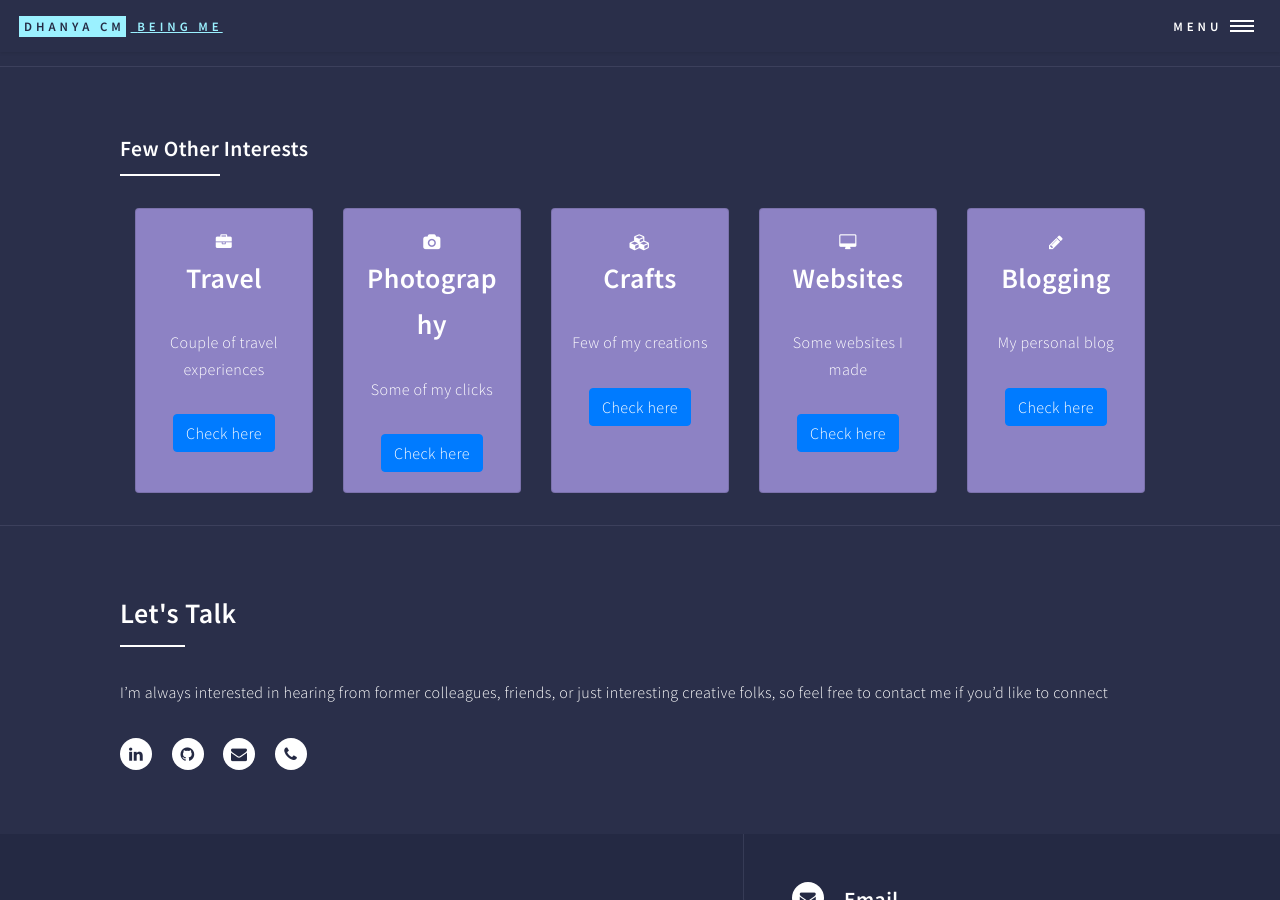
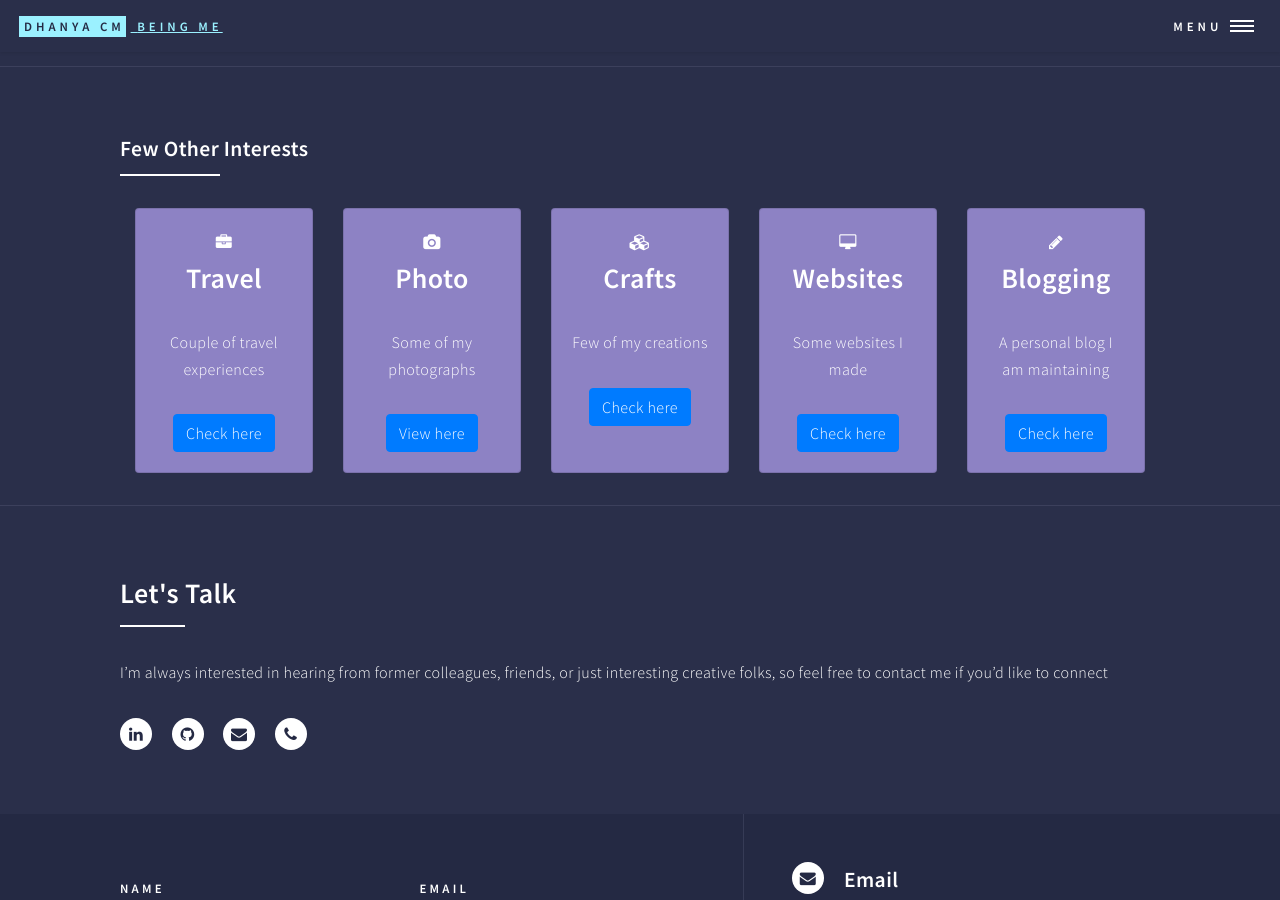
Before and after one commit to dhanyacm/dhanyacm, a Jekyll site: the page built from resume.html, in a window 1280 px wide and 900 px high, scrolled down 2601 px. Built offline with Jekyll 4.4.1, drawn with Linux system fonts in a browser that asks for light colours; a script that is not in the unit is left out.

Commit message:
Update resume.html

```diff
--- a/resume.html
+++ b/resume.html
@@ -271,9 +271,9 @@ transformation phase </li>
 														<div class="icon">
 															<i class="fa fa-camera"></i><!-- Icon -->
 														 </div>
-														 <h2>Photography</h2><!-- Title -->
-														 <p class="card-text">Some of my clicks</p>
-														<a href="https://www.flickr.com/photos/dhanyacm/albums" class="btn btn-primary stretched-link">Check here</a>
+														 <h2>Photo</h2><!-- Title -->
+														 <p class="card-text">Some of my photographs</p>
+														<a href="https://www.flickr.com/photos/dhanyacm/albums" class="btn btn-primary stretched-link">View here</a>
 													</div>
 												</div>
 
@@ -297,7 +297,7 @@ transformation phase </li>
 													<div class="card-body text-center">
 													<div class="icon"><i class="fa fa-pencil"></i></div>
 													<h2>Blogging</h2><!-- Title -->
-													<p class="card-text">My personal blog</p>
+													<p class="card-text">A personal blog I am maintaining</p>
 													<a href="https://blog.dhanyacm.com/" class="btn btn-primary stretched-link">Check here</a>
 													</div>
 												</div>
```
